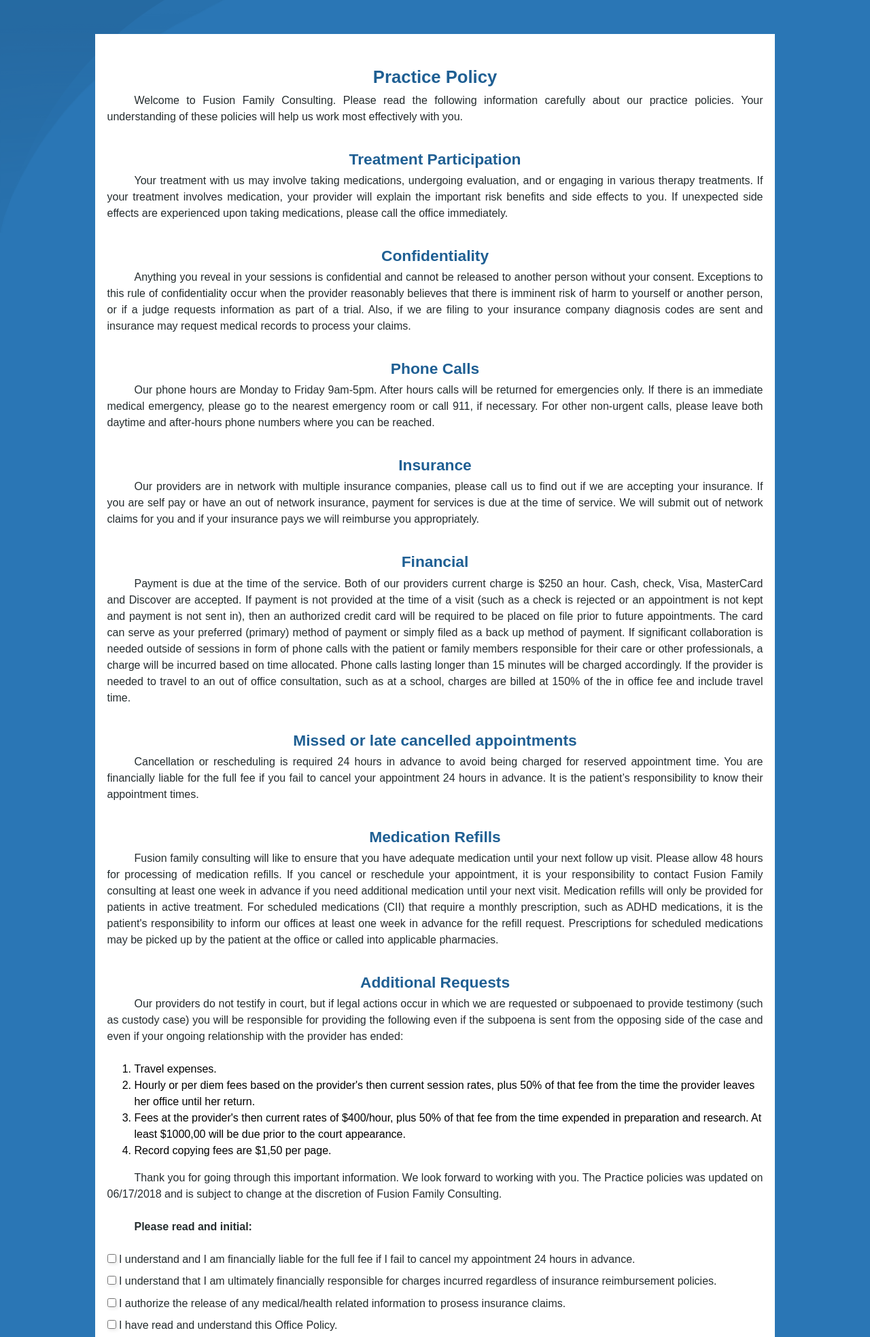
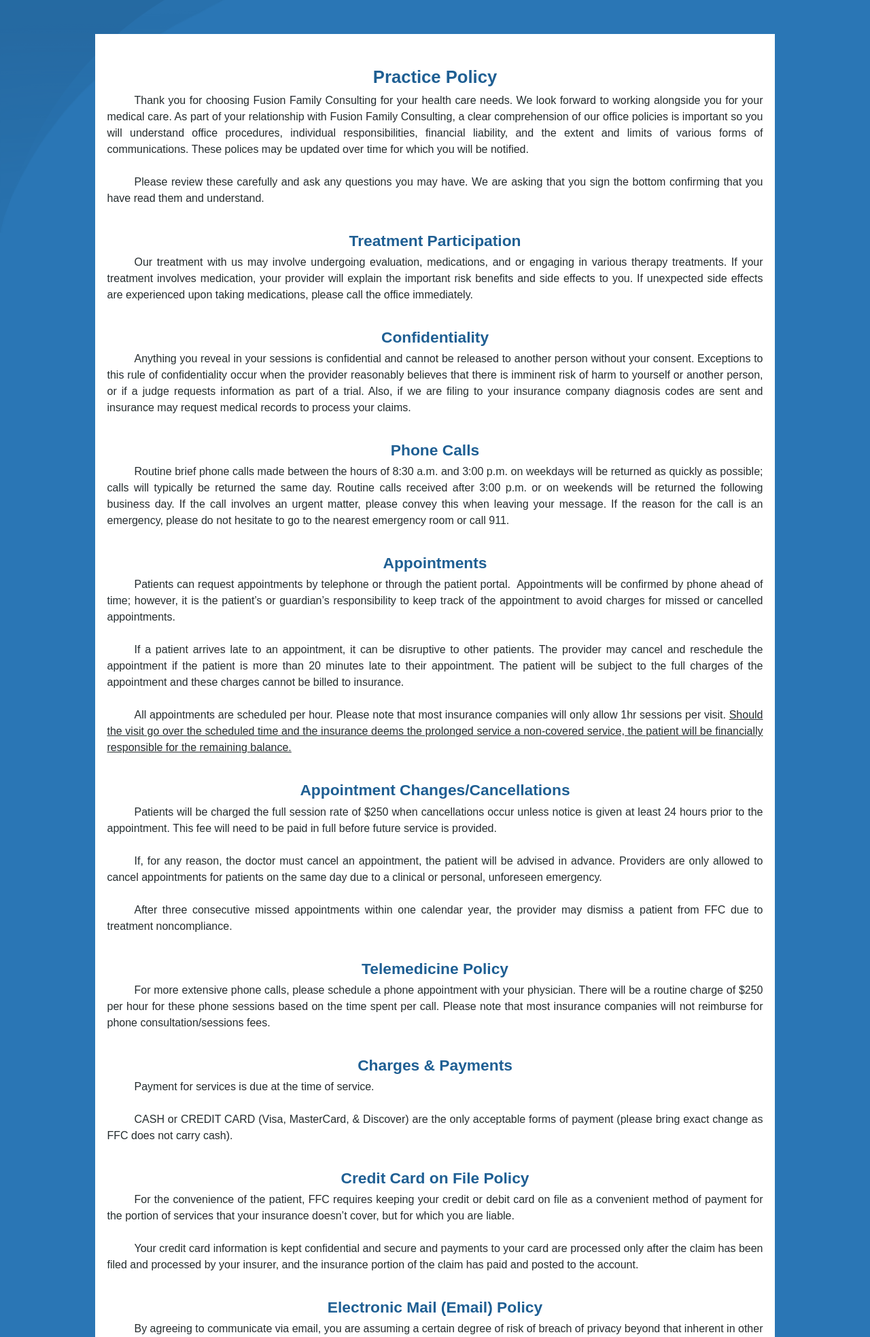
Before and after one commit to rivarub/sa_laro, a PHP site: page /practice-policy.html in a window 1280 px wide. Shown: the top 1967 px of the page at 68% size. Run offline with PHP 8.4, Linux system fonts and the light colour scheme; some libraries are stand-ins or nearby versions; some web fonts are replaced.

Commit message:
new text from Suleman

```diff
--- a/practice-policy.html
+++ b/practice-policy.html
@@ -18,31 +18,64 @@
             <div class="content">
                 <form id="practice_policy" method="POST" action="practicePolicy2pdf.php">
                     <h1>Practice Policy</h1>
-                    <p class="indent">Welcome to Fusion Family Consulting. Please read the following information carefully about our practice policies. Your understanding of these policies will help us work most effectively with you.</p>
+                    <p class="indent">Thank you for choosing Fusion Family Consulting for your health care needs. We look forward to working alongside you for your medical care. As part of your relationship with Fusion Family Consulting, a clear comprehension of our office policies is important so you will understand office procedures, individual responsibilities, financial liability, and the extent and limits of various forms of communications. These polices may be updated over time for which you will be notified.</p>
+                    <p class="indent">Please review these carefully and ask any questions you may have.  We are asking that you sign the bottom confirming that you have read them and understand.</p>
+
                     <h2>Treatment Participation</h2>
-                    <p class="indent">Your treatment with us may involve taking medications, undergoing evaluation, and or engaging in various therapy treatments. If your treatment involves medication, your provider will explain the important risk benefits and side effects to you. If unexpected side effects are experienced upon taking medications, please call the office immediately.</p>
+                    <p class="indent">Our treatment with us may involve undergoing evaluation, medications, and or engaging in various therapy treatments. If your treatment involves medication, your provider will explain the important risk benefits and side effects to you. If unexpected side effects are experienced upon taking medications, please call the office immediately.</p>
+
                     <h2>Confidentiality</h2>
                     <p class="indent">Anything you reveal in your sessions is confidential and cannot be released to another person without your consent. Exceptions to this rule of confidentiality occur when the provider reasonably believes that there is imminent risk of harm to yourself or another person, or if a judge requests information as part of a trial. Also, if we are filing to your insurance company diagnosis codes are sent and insurance may request medical records to process your claims.</p>
+
                     <h2>Phone Calls</h2>
-                    <p class="indent">Our phone hours are Monday to Friday 9am-5pm. After hours calls will be returned for emergencies only. If there is an immediate medical emergency, please go to the nearest emergency room or call 911, if necessary. For other non-urgent calls, please leave both daytime and after-hours phone numbers where you can be reached.</p>
-                    <h2>Insurance</h2>
-                    <p class="indent">Our providers are in network with multiple insurance companies, please call us to find out if we are accepting your insurance. If you are self pay or have an out of network insurance, payment for services is due at the time of service. We will submit out of network claims for you and if your insurance pays we will reimburse you appropriately.</p>
-                    <h2>Financial</h2>
-                    <p class="indent">Payment is due at the time of the service. Both of our providers current charge is $250 an hour. Cash, check, Visa, MasterCard and Discover are accepted. If payment is not provided at the time of a visit (such as a check is rejected or an appointment is not kept and payment is not sent in), then an authorized credit card will be required to be placed on file prior to future appointments. The card can serve as your preferred (primary) method of payment or simply filed as a back up method of payment. If significant collaboration is needed outside of sessions in form of phone calls with the patient or family members responsible for their care or other professionals, a charge will be incurred based on time allocated. Phone calls lasting longer than 15 minutes will be charged accordingly. If the provider is needed to travel to an out of office consultation, such as at a school, charges are billed at 150% of the in office fee and include travel time.</p>
-                    <h2>Missed or late cancelled appointments</h2>
-                    <p class="indent">Cancellation or rescheduling is required 24 hours in advance to avoid being charged for reserved appointment time. You are financially liable for the full fee if you fail to cancel your appointment 24 hours in advance. It is the patient’s responsibility to know their appointment times.</p>
-                    <h2>Medication Refills</h2>
-                    <p class="indent">Fusion family consulting will like to ensure that you have adequate medication until your next follow up visit. Please allow 48 hours for processing of medication refills. If you cancel or reschedule your appointment, it is your responsibility to contact Fusion Family consulting at least one week in advance if you need additional medication until your next visit. Medication refills will only be provided for patients in active treatment. For scheduled medications (CII) that require a monthly prescription, such as ADHD medications, it is the patient's responsibility to inform our offices at least one week in advance for the refill request. Prescriptions for scheduled medications may be picked up by the patient at the office or called into applicable pharmacies.</p>
+                    <p class="indent">Routine brief phone calls made between the hours of 8:30 a.m. and 3:00 p.m. on weekdays will be returned as quickly as possible; calls will typically be returned the same day. Routine calls received after 3:00 p.m. or on weekends will be returned the following business day. If the call involves an urgent matter, please convey this when leaving your message. If the reason for the call is an emergency, please do not hesitate to go to the nearest emergency room or call 911.</p>
+
+                    <h2>Appointments</h2>
+                    <p class="indent">Patients can request appointments by telephone or through the patient portal.  Appointments will be confirmed by phone ahead of time; however, it is the patient’s or guardian’s responsibility to keep track of the appointment to avoid charges for missed or cancelled appointments.</p>
+                    <p class="indent">If a patient arrives late to an appointment, it can be disruptive to other patients. The provider may cancel and reschedule the appointment if the patient is more than 20 minutes late to their appointment. The patient will be subject to the full charges of the appointment and these charges cannot be billed to insurance.</p>
+                    <p class="indent">All appointments are scheduled per hour. Please note that most insurance companies will only allow 1hr sessions per visit. <u>Should the visit go over the scheduled time and the insurance deems the prolonged service a non-covered service, the patient will be financially responsible for the remaining balance.</u></p>
+
+                    <h2>Appointment Changes/Cancellations</h2>
+                    <p class="indent">Patients will be charged the full session rate of $250 when cancellations occur unless notice is given at least 24 hours prior to the appointment. This fee will need to be paid in full before future service is provided.</p>
+                    <p class="indent">If, for any reason, the doctor must cancel an appointment, the patient will be advised in advance. Providers are only allowed to cancel appointments for patients on the same day due to a clinical or personal, unforeseen emergency.</p>
+                    <p class="indent">After three consecutive missed appointments within one calendar year, the provider may dismiss a patient from FFC due to treatment noncompliance.</p>
+
+                    <h2>Telemedicine Policy</h2>
+                    <p class="indent">For more extensive phone calls, please schedule a phone appointment with your physician. There will be a routine charge of $250 per hour for these phone sessions based on the time spent per call. Please note that most insurance companies will not reimburse for phone consultation/sessions fees.</p>
+
+                    <h2>Charges &amp; Payments</h2>
+                    <p class="indent">Payment for services is due at the time of service.</p>
+                    <p class="indent">CASH or CREDIT CARD (Visa, MasterCard, &amp; Discover) are the only acceptable forms of payment (please bring exact change as FFC does not carry cash).</p>
+
+                    <h2>Credit Card on File Policy</h2>
+                    <p class="indent">For the convenience of the patient, FFC requires keeping your credit or debit card on file as a convenient method of payment for the portion of services that your insurance doesn’t cover, but for which you are liable.</p>
+                    <p class="indent">Your credit card information is kept confidential and secure and payments to your card are processed only after the claim has been filed and processed by your insurer, and the insurance portion of the claim has paid and posted to the account.</p>
+
+                    <h2>Electronic Mail (Email) Policy</h2>
+                    <p class="indent">By agreeing to communicate via email, you are assuming a certain degree of risk of breach of privacy beyond that inherent in other modes of traditional communication (such as telephone, fax, written, or face-to-face). We cannot ensure the confidentiality of our electronic communications against purposeful or accidental network interception. Due to this inherent vulnerability, we would caution you against emailing anything of a very private nature or personal information. Additionally, your doctor will save your email correspondence and these communications should be considered part of your medical record, Therefore, you should consider that our electronic communications may not be confidential and will be included in your medical chart. Never send emails of an urgent or emergent nature. Your doctor will make an effort to check email regularly; however,  please call our office if you have not received a reply within 72 hours.</p>
+
+                    <h2>Medication Refill Policy</h2>
+                    <p class="indent">Refills should be requested through your pharmacy. They can fax a request to (469) 863-7088.  If a request is made by phone, you will be informed to contact your pharmacy. Please ensure that you contact your pharmacy at least 72 hours prior to your medication running out.</p>
+                    <p class="indent">Prescriptions may only be refilled for patients who are current patients and who maintain their regularly scheduled appointments. For your safety, medication refills will not be called in over the weekend except in emergencies.</p>
+                    <p class="indent">Medication refills will NOT be performed in the following cases:</p>
+                      <ul>
+                          <li>After office hours (including possibly late Friday afternoon requests) or over the weekend</li>
+                          <li>During holidays</li>
+                          <li>For patients who repeatedly miss appointments</li>
+                          <li>If there is suspicion of abuse of medications or failure to comply with urine drug screen requirements</li>
+                      </ul>
+
+                    <h2>Prior Authorizations</h2>
+                    <p class="indent">Fusion Family Consulting will perform prior authorizations; however, it is important to understand that these authorizations do take several days to be approved.  Please contact your insurance as well if you know your services require prior authorization.</p>
+
                     <h2>Additional Requests</h2>
-                    <p class="indent">Our providers do not testify in court, but if legal actions occur in which we are requested or subpoenaed to provide testimony (such as custody case) you will be responsible for providing the following even if the subpoena is sent from the opposing side of the case and even if your ongoing relationship with the provider has ended:</p>
-                    <ol>
+                    <p class="indent">Our providers do not testify in court, but if legal actions occur in which we are requested or subpoenaed to provide testimony (such as custody case) <u>you will be responsible</u> for providing the following even if the subpoena is sent from the opposing side of the case and even if your ongoing relationship with the provider has ended:</p>
+                    <ul>
                         <li>Travel expenses.</li>
                         <li>Hourly or per diem fees based on the provider's then current session rates, plus 50% of that fee from the time the provider leaves her office until her return.</li>
-                        <li>Fees at the provider's then current rates of $400/hour, plus 50% of that fee from the time expended in preparation and research. At least $1000,00 will be due prior to the court appearance.</li>
-                        <li>Record copying fees are $1,50 per page.</li>
-                    </ol>
-                    <p class="indent">Thank you for going through this important information. We look forward to working with you. The Practice policies was updated on 06/17/2018 and is subject to change at the discretion of Fusion Family Consulting.</p>
-                    <p class="indent"><b>Please read and initial:</b></p>
+                    </ul>
+                    <p class="indent">Thank you for going through this important information. We look forward to working with you. The Practice policies was updated on 01/25/2019 and is subject to change at the discretion of Fusion Family Consulting.</p>
+<!--                    <p class="indent"><b>Please read and initial:</b></p>
                     <div class="row">
                         <div class="full">
                             <div class="pt">
@@ -106,11 +139,11 @@
                                 <input id="date" type="text" name="date" placeholder="mm/dd/yyyy" required><br>
                             </div>
                         </div>
-                    </div>
+                    </div>-->
                     <div id="signature" class="row">
                         <div class="full">
                             <div class="left">
-                                <label for="signature-space">Signature of Patient, Parent, or Legal Guardian</label>
+                                <label for="signature-space">Signature of Patient or Parent/Legal Guardian:</label>
                             </div>
                             <div class="right">
                                 <div class="columnForm-name">
```
Also changed, not shown: practicePolicy2pdf.php (+57 -23 lines).
